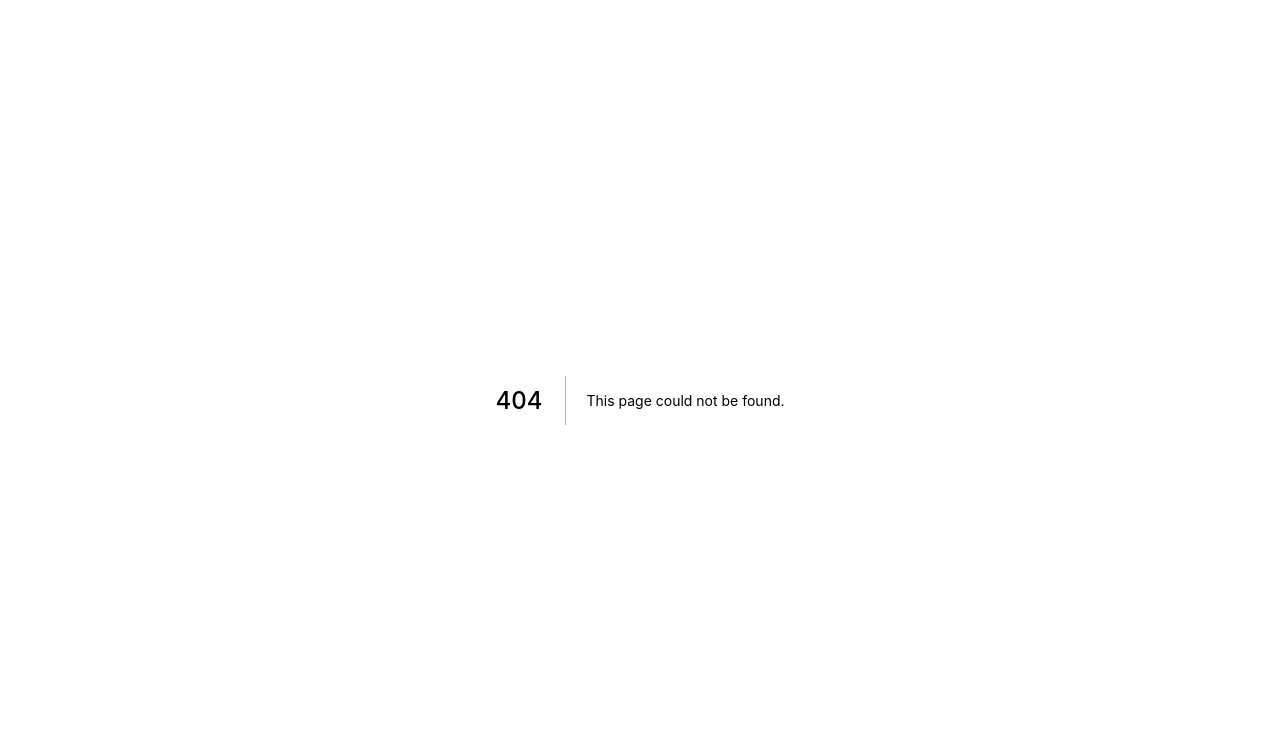
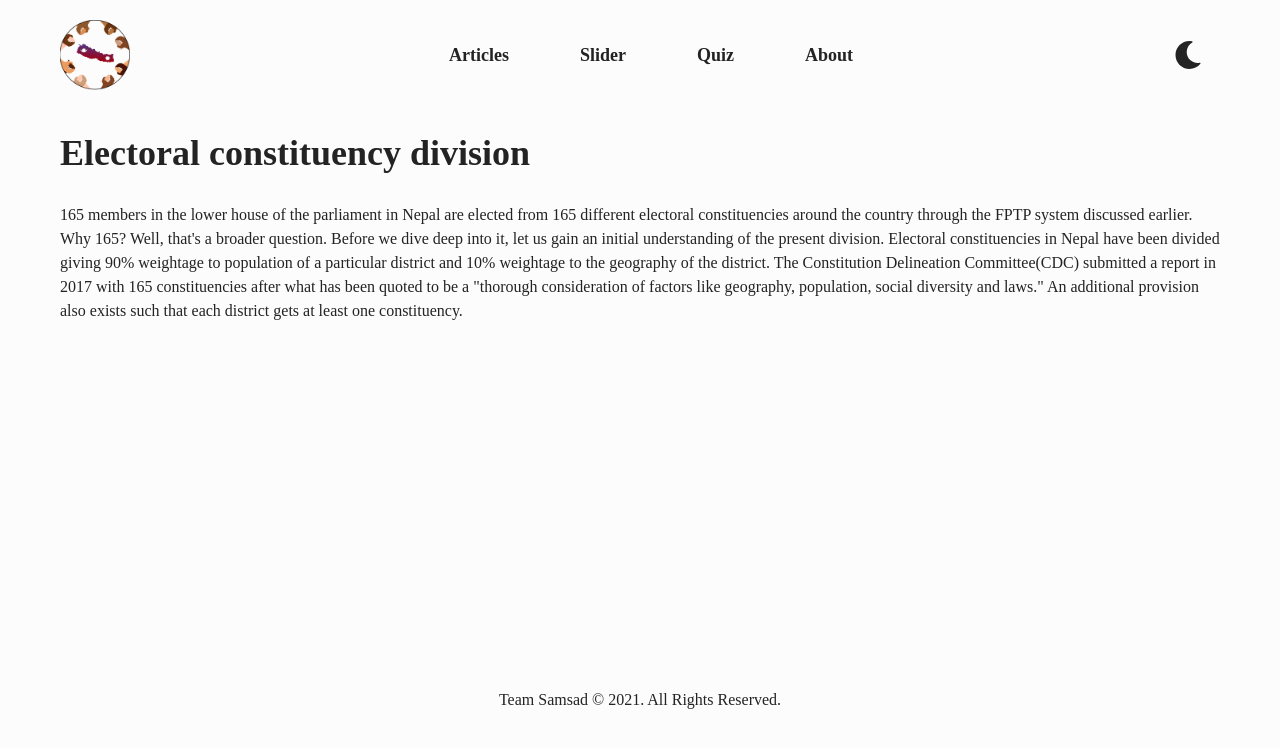
Before and after one commit to dibasdauliya/Politics-Project---Incubate-Nepal, a Next.js app: page /article/electoral-constituency-division in a window 1280 px wide. Before the commit this address had no page. Shown: the top 748 px of the page. Built offline with nearby package versions, Linux system fonts and the light colour scheme; a web font is replaced by a local one.

Commit message:
nav links

```diff
--- a/assets/data/articles.js
+++ b/assets/data/articles.js
@@ -4,7 +4,7 @@ const data = [
     id: 0,
     title: 'Changes in Governance Structure in Nepal',
     description:
-      "The Unification of Nepal: The country, which we call Nepal today, was divided into many smaller states before 1743 AD.  The unification of Nepal officially... Rana Regime: Kaji Junga Bahadur Kunwar, another interesting person in Nepal's history, executed Kot Massacre on 14th  September...",
+      "The Unification of Nepal: The country, which we call Nepal today, was divided into many smaller states before 1743 AD.  The unification of Nepal officially... Rana Regime: Kaji Junga Bahadur Kunwar, another interesting person in Nepal's history, executed Kot Massacre on 14th  September",
     slug: 'article-1'
   },
   {
@@ -18,37 +18,23 @@ const data = [
     id: 2,
     title: 'Introduction to electoral systems in Nepal ',
     description:
-      'Which electoral system is used and how? Advantages and Disadvantages of Electoral Constituencies. Mixed Electoral System. Advantages and Disadvantages of FPTP and PR. Necessity of Mixed Electoral System.',
+      'Which electoral system is used and how? Advantages and Disadvantages of Electoral Constituencies. Mixed Electoral System. Advantages and Disadvantages of FPTP and PR. Necessity of Mixed Electoral System. Can the FPTP:PR ratio be changed in any way without breaching the constitution?',
     slug: 'introduction-to-electoral-systems-in-nepal'
   },
   {
     id: 3,
-    title: 'What is Proportional Representation trying to achieve?',
+    title:
+      'Legal provisions for representation of minorities and underrepresented',
     description:
       'Lorem ipsum dolor sit amet consectetur adipisicing elit. Obcaecati voluptates consequatur nobis nulla sunt dolorum quisquam illo quod! Ipsam aut iste, illo et perspiciatis dolore? Ea quia dignissimos sapiente deserunt.',
-    slug: 'what-is-Proportional-Representation-trying-to-achieve'
+    slug: 'article-4'
   },
   {
     id: 4,
-    title: 'What is FPTP trying to achieve?',
+    title: 'Electoral constituency division',
     description:
-      'Lorem ipsum dolor sit amet consectetur adipisicing elit. Obcaecati voluptates consequatur nobis nulla sunt dolorum quisquam illo quod! Ipsam aut iste, illo et perspiciatis dolore? Ea quia dignissimos sapiente deserunt.',
-    slug: 'what-is-fptp-trying-to-achieve'
-  },
-  {
-    id: 5,
-    title: 'Why 60-40%?',
-    description:
-      'Lorem ipsum dolor sit amet consectetur adipisicing elit. Obcaecati voluptates consequatur nobis nulla sunt dolorum quisquam illo quod! Ipsam aut iste, illo et perspiciatis dolore? Ea quia dignissimos sapiente deserunt.',
-    slug: 'why-60-40'
-  },
-  {
-    id: 6,
-    title:
-      'What are the “democratic”-ness of each of these systems, and what would a 100% FPTP system represent vs a 100% samanupatik system?',
-    description:
-      'Lorem ipsum dolor sit amet consectetur adipisicing elit. Obcaecati voluptates consequatur nobis nulla sunt dolorum quisquam illo quod! Ipsam aut iste, illo et perspiciatis dolore? Ea quia dignissimos sapiente deserunt.',
-    slug: 'article-7'
+      "165 members in the lower house of the parliament in Nepal are elected from 165 different electoral constituencies around the country through the FPTP system discussed earlier. Why 165? Well, that's a broader question. Before we dive deep into it, let us gain an",
+    slug: 'electoral-constituency-division'
   }
 ]
 
--- a/components/articlecard/index.js
+++ b/components/articlecard/index.js
@@ -25,7 +25,7 @@ export const ArticleCard = ({ title, description, slug }) => {
           <Link color={secondary}>{title}</Link>
         </NextLink>
       </Heading3>
-      <Body>{description}</Body>
+      <Body noOfLines={3}>{description}</Body>
     </Box>
   )
 }
--- a/components/navbar/NavMenu.js
+++ b/components/navbar/NavMenu.js
@@ -10,6 +10,7 @@ import {
   UnorderedList
 } from '@chakra-ui/react'
 import useColorSwitcher from '../../utils/hooks/useColorSwitcher'
+import NextLink from 'next/link'
 import SideNav from './SideNav'
 
 const NavMenu = ({
@@ -100,12 +101,15 @@ const NavMenuItem = ({ handleClick, children, ...props }) => {
         textAlign='center'
         mx={{ lg: '1.5em' }}
       >
-        <Link
-          _hover={{ color: secondary, textDecoration: 'none' }}
+        <NextLink
           href={`/#${children.toLowerCase()}`}
+          to={`/#${children.toLowerCase()}`}
+          passHref={true}
         >
-          {children}
-        </Link>
+          <Link _hover={{ color: secondary, textDecoration: 'none' }}>
+            {children}
+          </Link>
+        </NextLink>
       </ListItem>
     </UnorderedList>
   )
--- /dev/null
+++ b/pages/article/electoral-constituency-division.js
@@ -0,0 +1,81 @@
+/* eslint-disable react/no-unescaped-entities */
+import React, { useEffect, useState } from 'react'
+import data from '@/assets/data/articles.js'
+import { useRouter } from 'next/router'
+import Header from '../homepage/header'
+import Footer from '../homepage/footer'
+import {
+  Box,
+  Button,
+  Heading,
+  Text,
+  Link,
+  Stack,
+  Table,
+  Thead,
+  Tbody,
+  UnorderedList,
+  Tr,
+  Th,
+  Td,
+  TableCaption
+} from '@chakra-ui/react'
+import { Fonts } from '@/utils/Fonts'
+import { MainLayout } from '@/components/layout'
+import Head from 'next/head'
+import { Bullet, Heading2, Heading3 } from '@/components/typography'
+
+export default function Article() {
+  // const [articles, setArticles] = useState(data)
+
+  const router = useRouter()
+  const { articleSlug } = router.query
+
+  const title = 'Electoral constituency division '
+
+  return (
+    <>
+      <Head>
+        <title>{title}</title>
+      </Head>
+      <Fonts />
+      <Button
+        as='a'
+        href='#articles'
+        position='absolute'
+        transform='translateX(-100%)'
+        transition='transform 0.3s'
+        _focus={{ transform: 'translateX(0%)' }}
+      >
+        Skip To Content
+      </Button>
+      <Header />
+
+      <MainLayout>
+        <Box as='section' outline='0' tabIndex={-1} w='100%'>
+          <Box w='100%' mb={{ base: '32px', md: '64px', xl: '100px' }}>
+            <Heading mb={7} as='h1'>
+              {title}
+            </Heading>
+            <Text mb='1em'>
+              165 members in the lower house of the parliament in Nepal are
+              elected from 165 different electoral constituencies around the
+              country through the FPTP system discussed earlier. Why 165? Well,
+              that's a broader question. Before we dive deep into it, let us
+              gain an initial understanding of the present division. Electoral
+              constituencies in Nepal have been divided giving 90% weightage to
+              population of a particular district and 10% weightage to the
+              geography of the district. The Constitution Delineation
+              Committee(CDC) submitted a report in 2017 with 165 constituencies
+              after what has been quoted to be a "thorough consideration of
+              factors like geography, population, social diversity and laws." An
+              additional provision also exists such that each district gets at
+              least one constituency.
+            </Text>
+          </Box>
+        </Box>
+      </MainLayout>
+      <Footer />
+    </>
+  )
+}
--- a/pages/article/introduction-to-electoral-systems-in-nepal.js
+++ b/pages/article/introduction-to-electoral-systems-in-nepal.js
@@ -501,7 +501,7 @@ export default function Article() {
             </Box>
             <Box>
               <Heading3>
-                Can the FPTP : PR ratio be changed in any way without breaching
+                Can the FPTP:PR ratio be changed in any way without breaching
                 the constitution?
               </Heading3>
               <Text>
```
Also changed, not shown: pages/article/article-4.js (renamed from pages/article/article-3.js).
